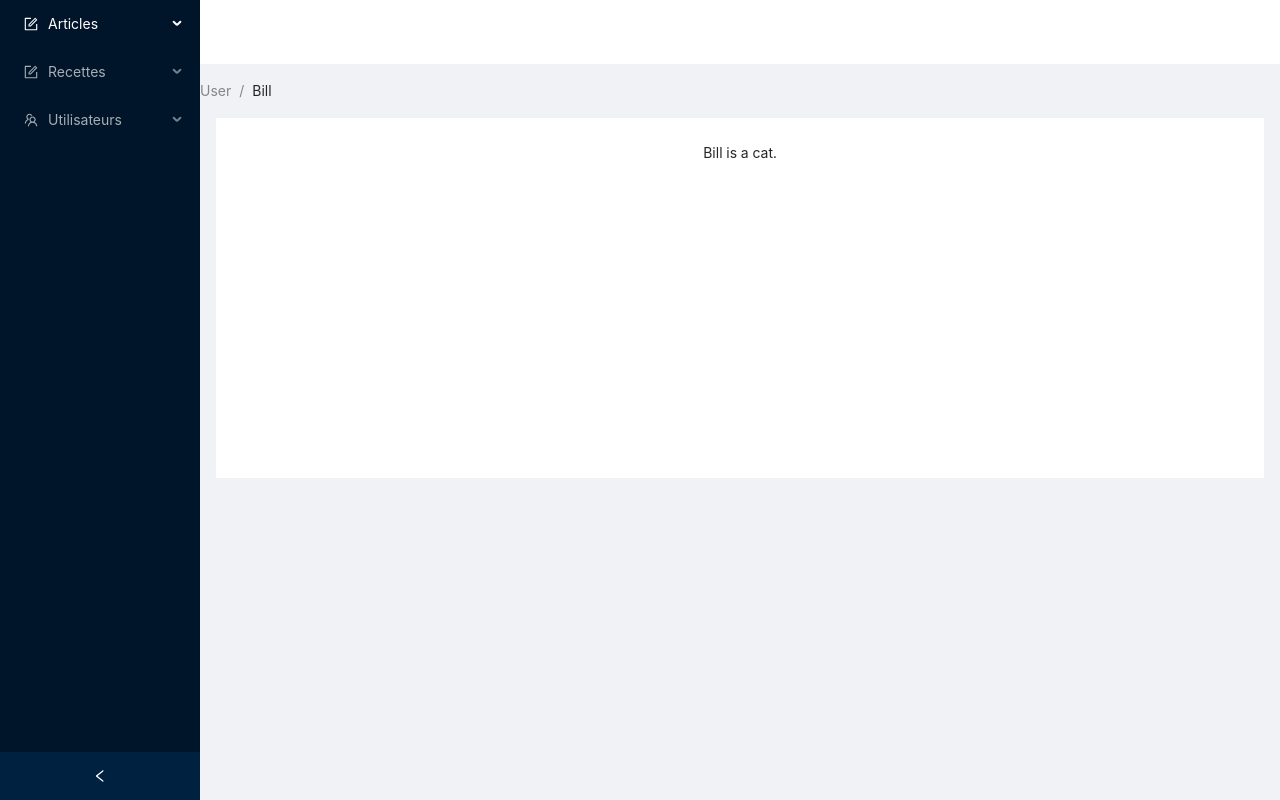
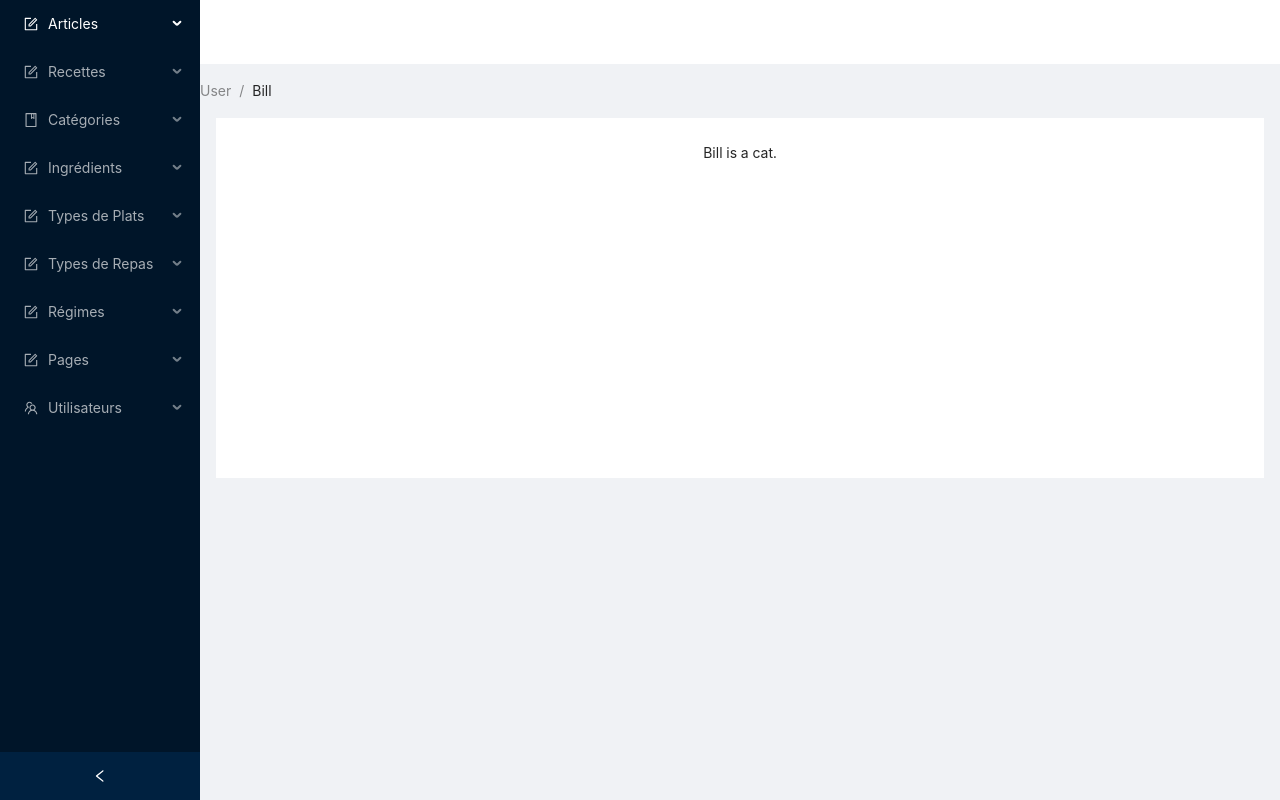
Before and after one commit to WildCodeSchool/healthymood-back, a React (Create React App) app: page / in a window 1280 px wide. Built offline with nearby package versions, Linux system fonts and the light colour scheme; the HTML template or start-up script is replaced by a standard one.

Commit message:
#3 Sidebar done

```diff
--- a/src/components/SideBar.js
+++ b/src/components/SideBar.js
@@ -1,6 +1,7 @@
 import React, { useState } from 'react';
 import { Layout, Menu } from 'antd';
 import {
+  BookOutlined,
   FormOutlined,
   TeamOutlined
 } from '@ant-design/icons';
@@ -27,10 +28,34 @@ const SideBar = () => {
         </SubMenu>
         <SubMenu key='sub2' icon={<FormOutlined />} title='Recettes'>
           <Menu.Item key='3'>Toutes les recettes</Menu.Item>
-          <Menu.Item key='4 '>Ajouter</Menu.Item>
+          <Menu.Item key='4'>Ajouter</Menu.Item>
         </SubMenu>
-        <SubMenu key='sub2' icon={<TeamOutlined />} title='Utilisateurs'>
-          <Menu.Item key='5'>Gérer les utilisateurs</Menu.Item>
+        <SubMenu key='sub3' icon={<BookOutlined />} title='Catégories'>
+          <Menu.Item key='5'>Catégories Articles</Menu.Item>
+          <Menu.Item key='6'>Catégories Recettes</Menu.Item>
+        </SubMenu>
+        <SubMenu key='sub4' icon={<FormOutlined />} title='Ingrédients'>
+          <Menu.Item key='7'>Tous les ingrédients</Menu.Item>
+          <Menu.Item key='8'>Ajouter</Menu.Item>
+        </SubMenu>
+        <SubMenu key='sub5' icon={<FormOutlined />} title='Types de Plats'>
+          <Menu.Item key='9'>Tous les plats</Menu.Item>
+          <Menu.Item key='10'>Ajouter</Menu.Item>
+        </SubMenu>
+        <SubMenu key='sub6' icon={<FormOutlined />} title='Types de Repas'>
+          <Menu.Item key='11'>Tous les repas</Menu.Item>
+          <Menu.Item key='12'>Ajouter</Menu.Item>
+        </SubMenu>
+        <SubMenu key='sub7' icon={<FormOutlined />} title='Régimes'>
+          <Menu.Item key='13'>Tous les Régimes</Menu.Item>
+          <Menu.Item key='14'>Ajouter</Menu.Item>
+        </SubMenu>
+        <SubMenu key='sub8' icon={<FormOutlined />} title='Pages'>
+          <Menu.Item key='15'>Toutes les pages</Menu.Item>
+          <Menu.Item key='16'>Ajouter</Menu.Item>
+        </SubMenu>
+        <SubMenu key='sub9' icon={<TeamOutlined />} title='Utilisateurs'>
+          <Menu.Item key='17'>Gérer les utilisateurs</Menu.Item>
         </SubMenu>
       </Menu>
     </Sider>
```
